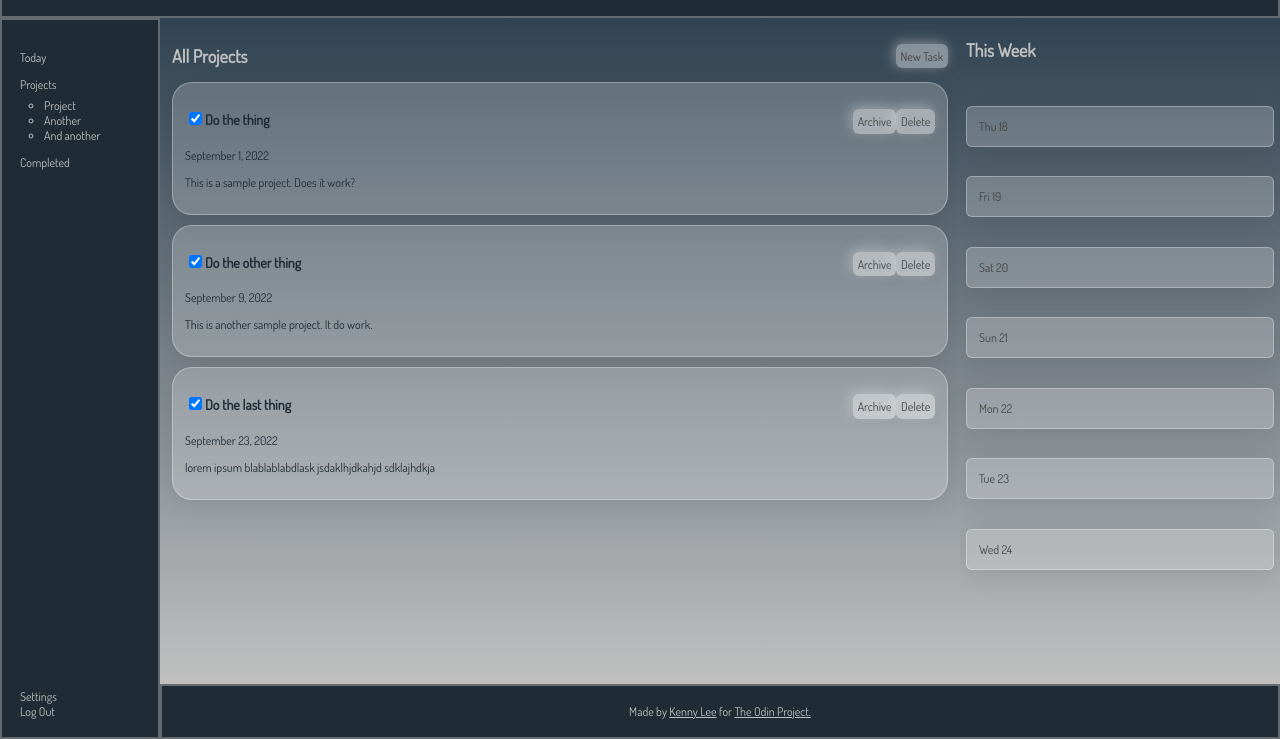
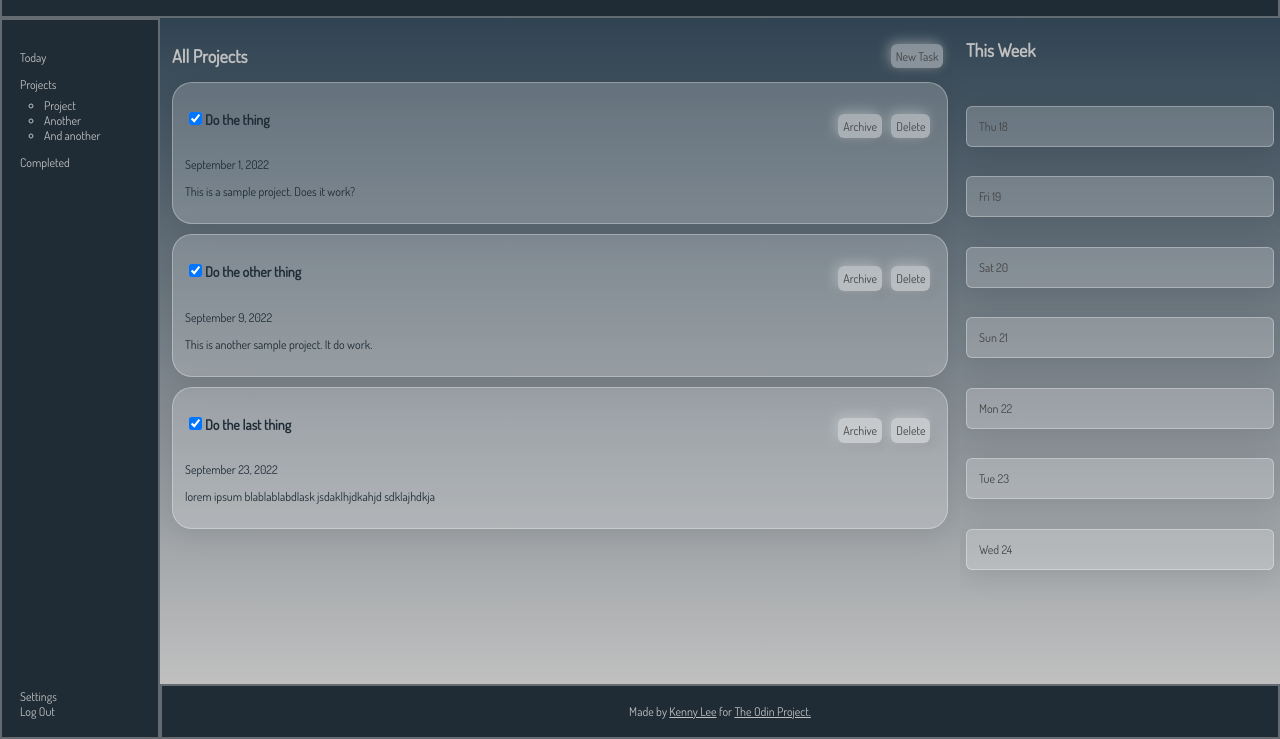
Before and after one commit to kenkneelee/odin-todo-list, a website built with webpack: page outline/index.html in a window 1280 px wide. Shown: the part 61-800 px from the top of the page. Built offline with nearby package versions, Linux system fonts and the light colour scheme.

Commit message:
minor button styling change

```diff
--- a/src/styles/style.css
+++ b/src/styles/style.css
@@ -204,6 +204,7 @@ button {
     border: none;
     border-radius: 0.5rem;
     padding: 0.4rem;
+    margin: 0.4rem;
     color: #444;
     font-size: 1rem;
     text-align: center;
```
Also changed, not shown: dist/index.bundle.js.
